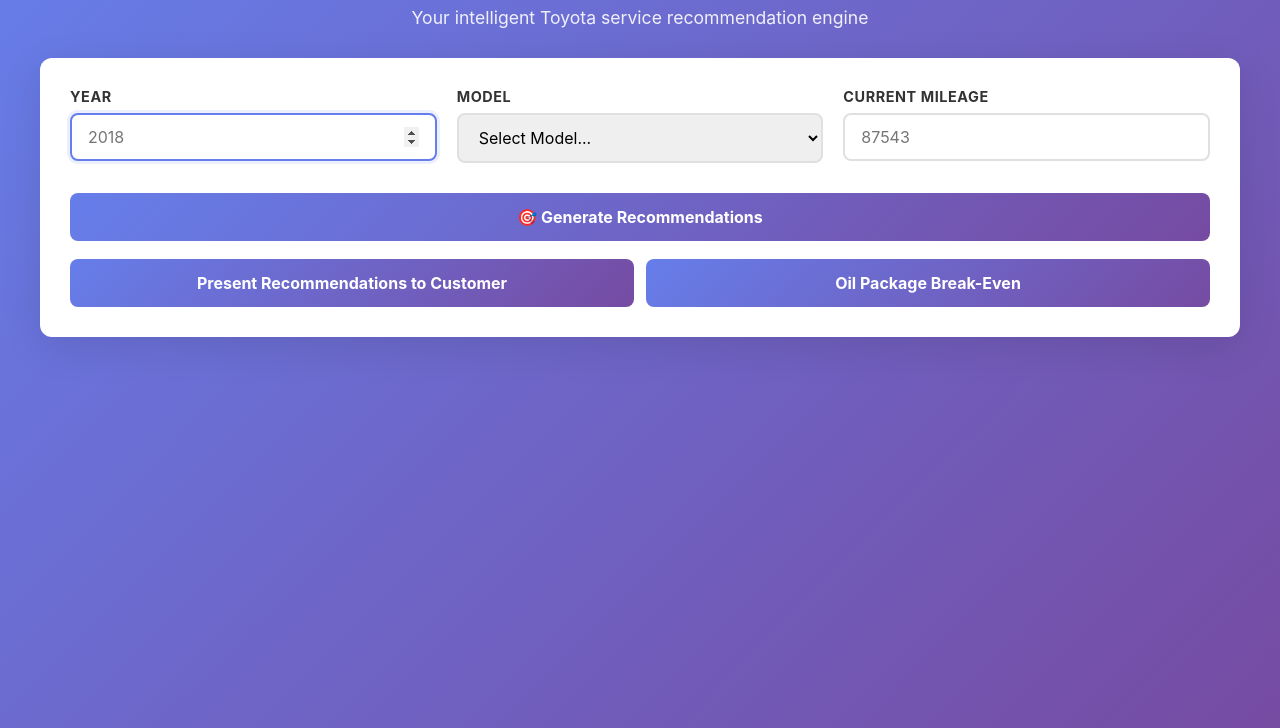
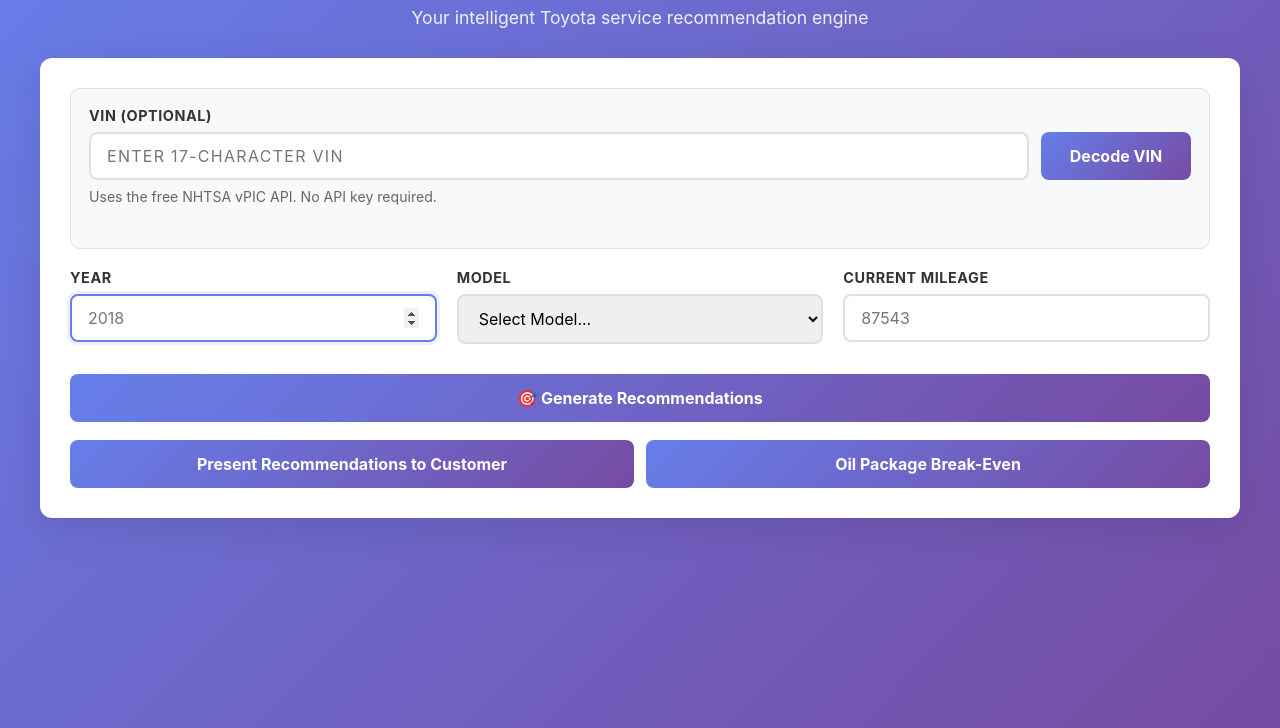
Before and after one commit to jnibarger01/maintenance-matchmaker, a website: page index.html in a window 1280 px wide. Shown: the part 72-800 px from the top of the page. Drawn offline with Linux system fonts and the light colour scheme.

Commit message:
feat: load NHTSA VIN lookup in advisor UI

```diff
--- a/index.html
+++ b/index.html
@@ -167,6 +167,7 @@
     <script src="customer-content.js"></script>
     <script src="presentation.js"></script>
     <script src="oil-package.js"></script>
+    <script src="nhtsa-vin.js"></script>
     <script src="ui.js"></script>
     <script src="advisor-presentation-bridge.js"></script>
   </body>
```
